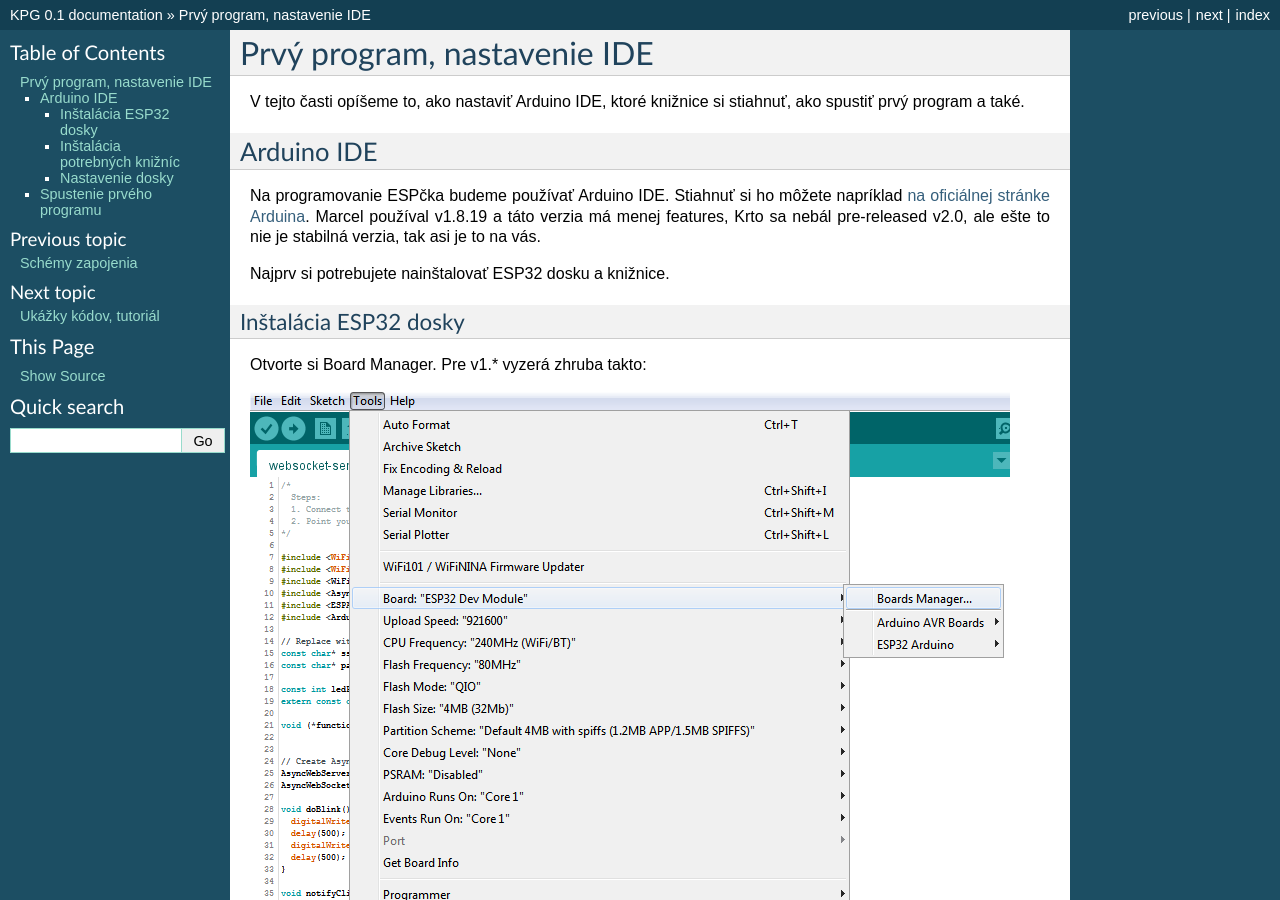
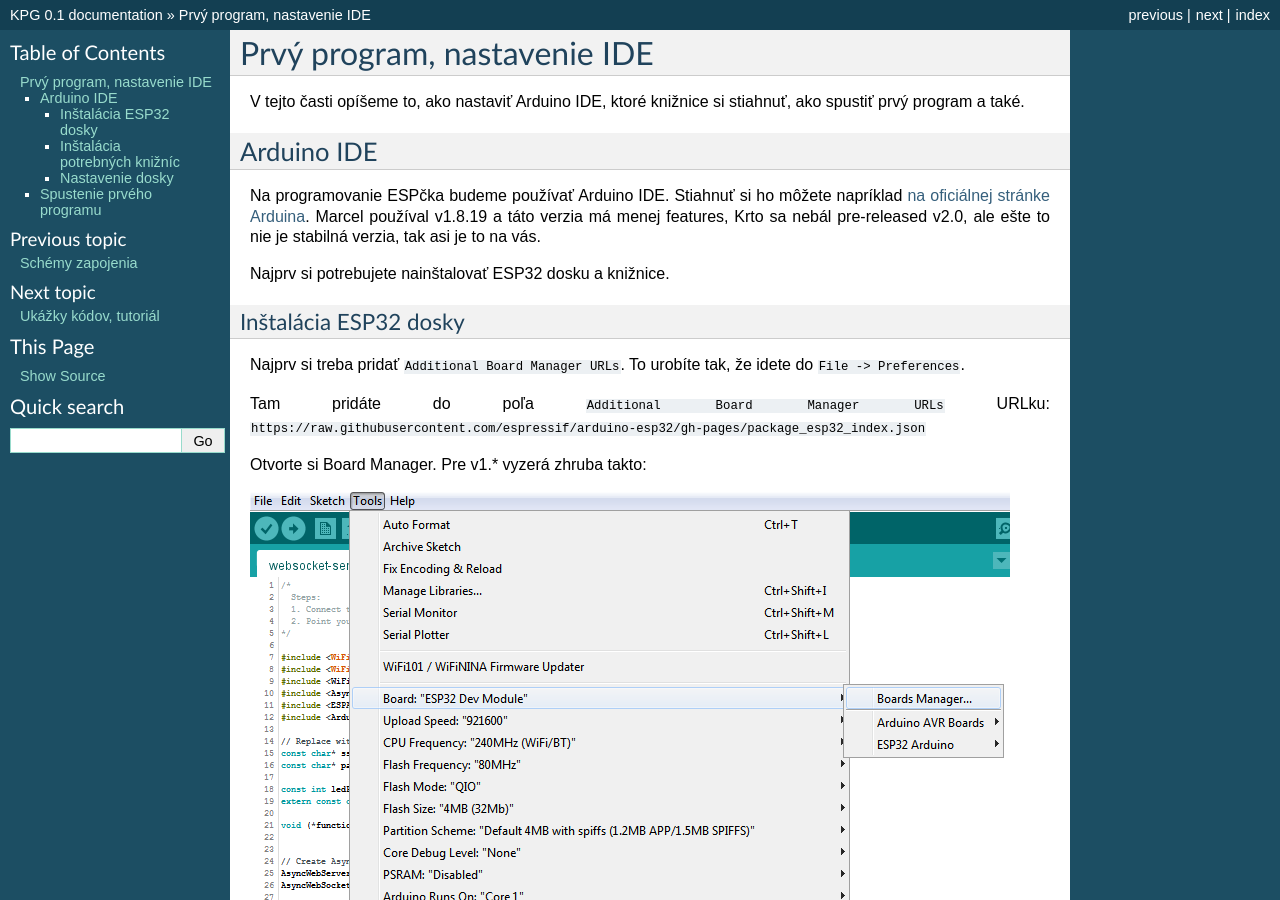
Before and after one commit to marcel3032/konstrukckoprobojogeometria, a Sphinx documentation site: the page built from docs/source/installation.rst, in a window 1280 px wide and 900 px high. Built offline with Sphinx 7.4.7, drawn with Linux system fonts in a browser that asks for light colours.

Commit message:
Update installation.rst

```diff
--- a/docs/source/installation.rst
+++ b/docs/source/installation.rst
@@ -20,6 +20,11 @@
 
 Inštalácia ESP32 dosky
 ~~~~~~~~~~~~~~~~~~~~~~~~
+
+Najprv si treba pridať :code:`Additional Board Manager URLs`.
+To urobíte tak, že idete do :code:`File -> Preferences`.
+
+Tam pridáte do poľa :code:`Additional Board Manager URLs` URLku: :code:`https://raw.githubusercontent.com/espressif/arduino-esp32/gh-pages/package_esp32_index.json`
 
 Otvorte si Board Manager. Pre v1.* vyzerá zhruba takto:
 
--- a/docs/source/other.rst
+++ b/docs/source/other.rst
@@ -73,6 +73,7 @@
 +=======+============================================+
 | 10:30 | Ok, nie som retardovaný, ten bug je asi ok |
 | 10:52 | Updaty tipov o tom, čo je v spoločenskej   |
+| 11:14 | Update inštalačného návodu                 |
 |       |                                            |
 |       |                                            |
 |       |                                            |
```
